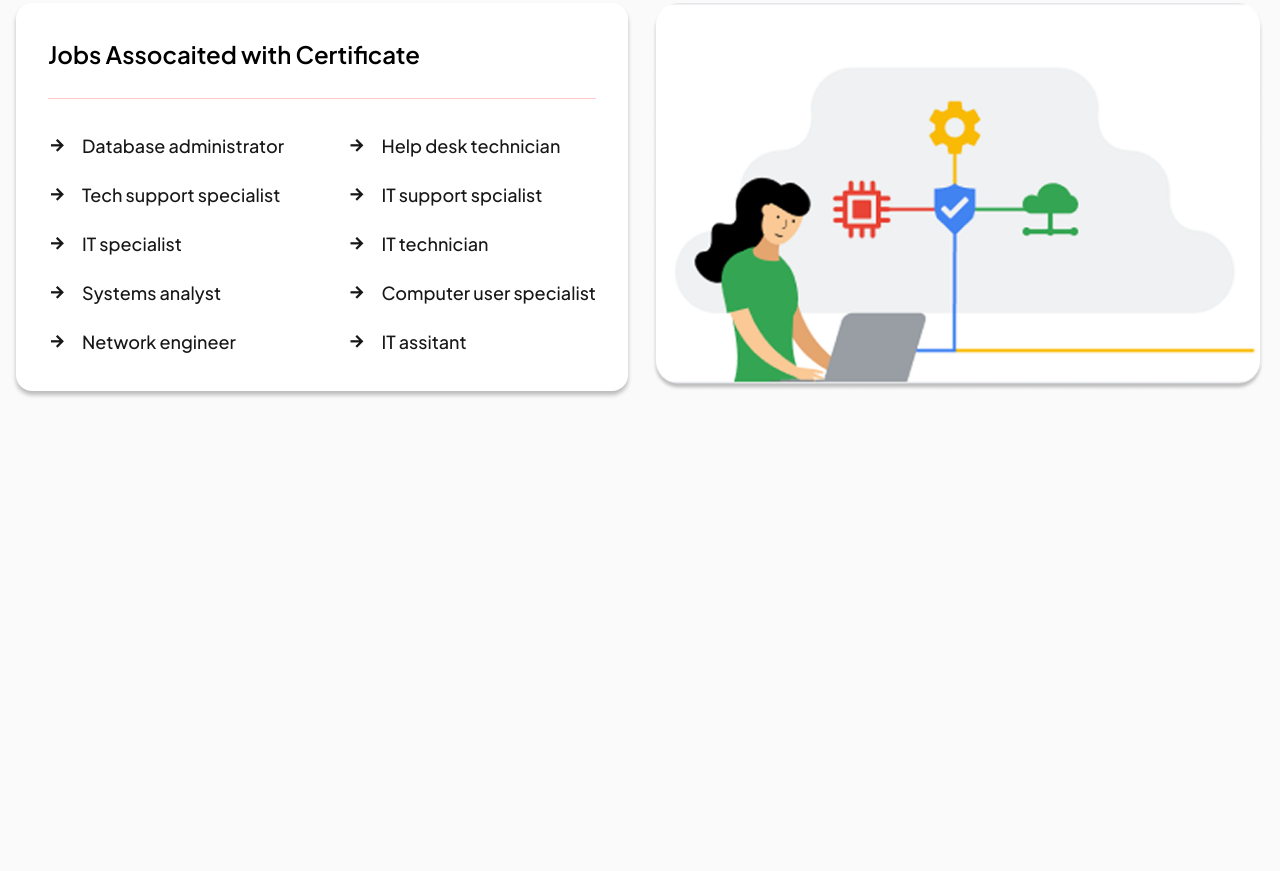
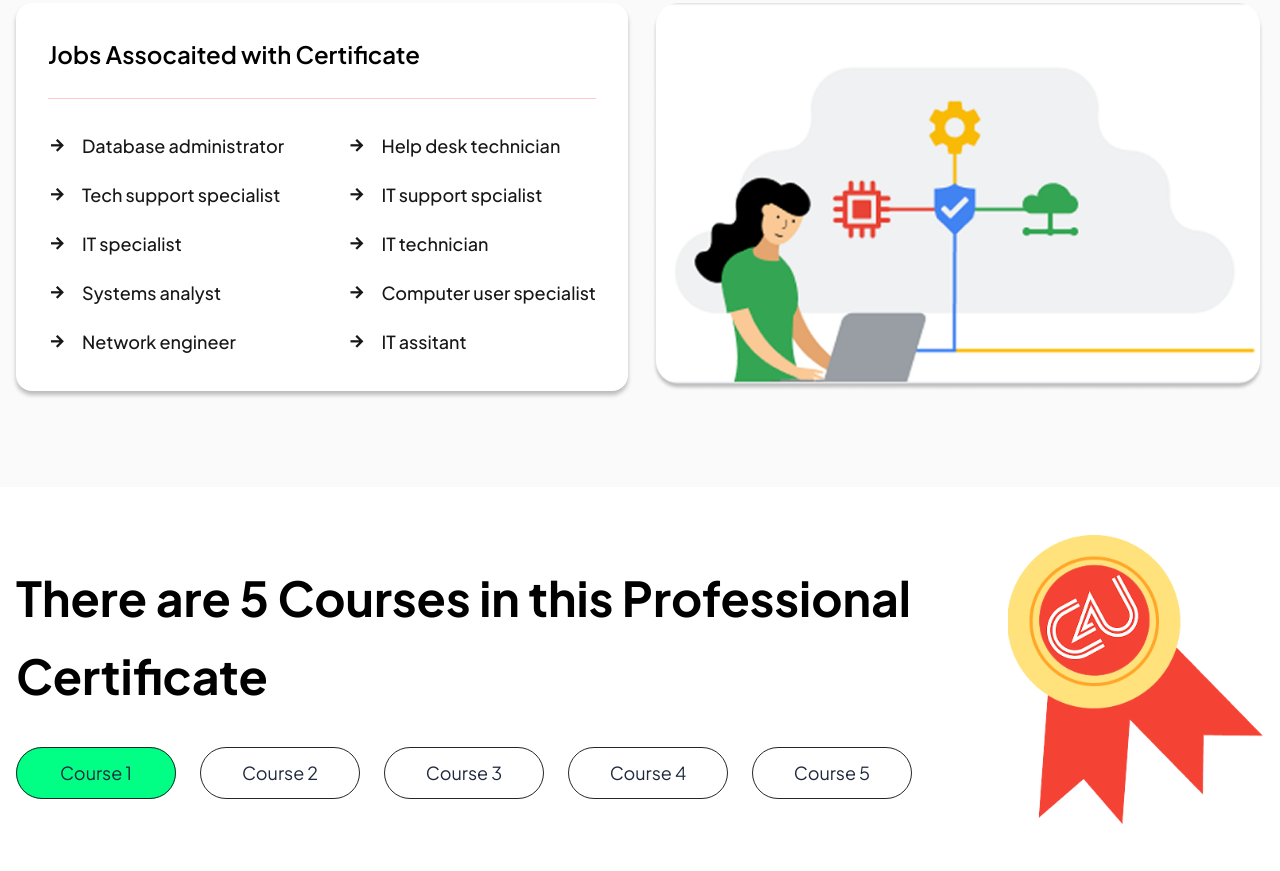
Before and after one commit to RashidMahmud/Tailwind-assignment, a website built with Vite: page practice/index.html in a window 1280 px wide. Shown: the part 1816-2687 px from the top of the page. Before the commit the page ends 2303 px from the top, so only its background shows below. Built offline with nearby package versions, Linux system fonts and the light colour scheme; files whose address does not match are found by name.

Commit message:
Fiver course section

```diff
--- a/practice/index.html
+++ b/practice/index.html
@@ -9,7 +9,7 @@
     href="https://cdn.jsdelivr.net/npm/remixicon@4.5.0/fonts/remixicon.css"
     rel="stylesheet"
     />
-    <title>Tailwind assignment1</title>
+    <title>Creatives For You LTD</title>
   </head>
   <body class="w-full relative overflow-x-hidden font-primary-font bg-neutral-50 dark:bg-black">
 
@@ -272,9 +272,24 @@
     </div>
      </div>
 </section>
-
-
-
+                                                    <!-- Five course section -->
+<section class="w-full bg-white dark:bg-[#111] five_courses">
+  <div class="container max-w-[1350px] mx-auto px-4 py-11 lg:flex items-center justify-start">
+   <div class="w-full mb-10 lg:mb-0">
+    <h1 class=" to-slate-800 dark:text-white text-2xl md:text-5xl font-bold text-center leading-relaxed md:text-start mb-8">There are 5 Courses in this Professional Certificate</h1>
+      <div class="flex items-center md:items-start flex-wrap justify-center md:justify-start gap-6">
+        <span class="courses_tag bg-secondary">Course  1</span>
+        <span class="courses_tag">Course  2</span>
+        <span class="courses_tag">Course  3</span>
+        <span class="courses_tag">Course  4</span>
+        <span class="courses_tag">Course  5</span>
+          </div>
+          </div>
+            <div class="">
+          <img class="mx-auto" src="/cu_badge.png" alt="image">
+      </div>
+    </div>
+</section>
 
 
 
--- a/practice/src/style.css
+++ b/practice/src/style.css
@@ -49,4 +49,7 @@
     .job_title_icon{
         @apply text-lg text-neutral-900 dark:text-white font-bold;
     }
+    .courses_tag{
+        @apply w-40 text-center px-5 py-3 hover:bg-secondary rounded-full outline-1 outline-offset-[-1px] outline-neutral-800 dark:outline-secondary text-slate-800 dark:text-white text-lg font-normal transition-all duration-200 cursor-pointer;
+    }
   }
```
